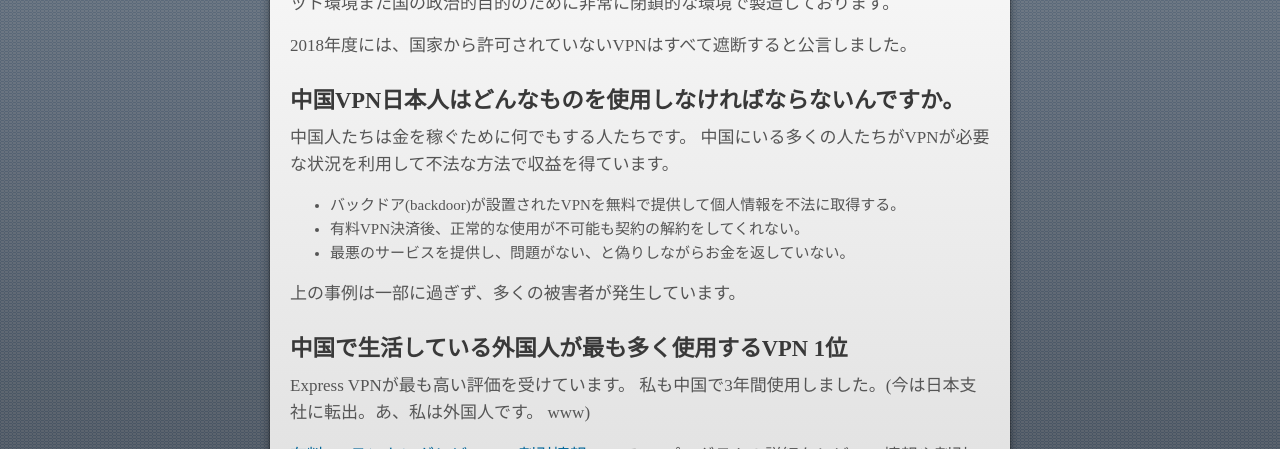
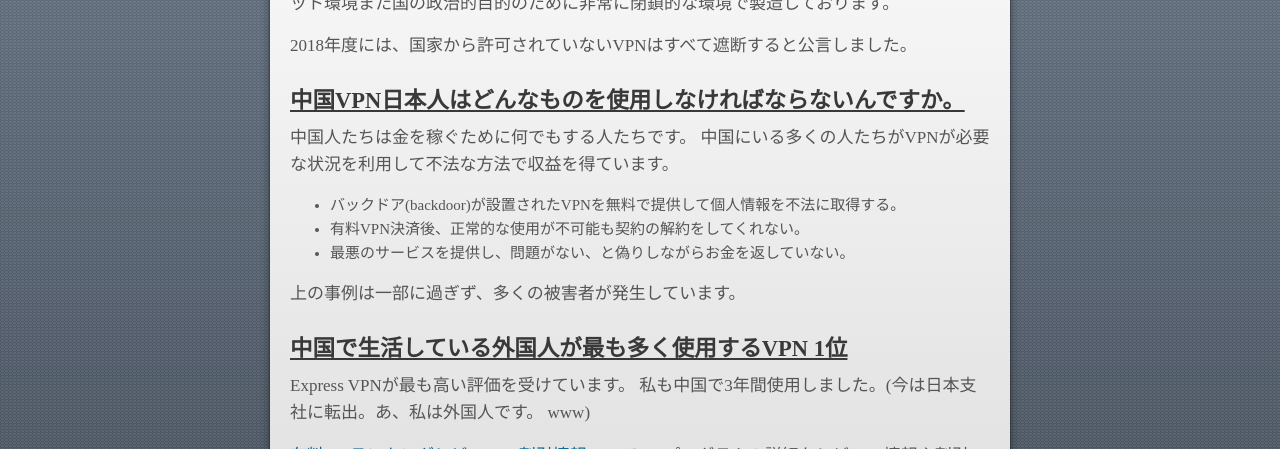
Before and after one commit to infocookie/Infocookie, a Jekyll site: the page built from _posts/2018-02-21-japan-china-vpn.md, in a window 1280 px wide. Shown: the part 258-707 px from the top of the page. Built offline with Jekyll 4.4.1, drawn with Linux system fonts in a browser that asks for light colours; some web fonts are replaced.

Commit message:
Update jekyll-theme-modernist.scss

```diff
--- a/_sass/jekyll-theme-modernist.scss
+++ b/_sass/jekyll-theme-modernist.scss
@@ -1,5 +1,5 @@
 @import "rouge-base16-dark";
-@import url('https://fonts.googleapis.com/css?family=Lato:300italic,700italic,300,700');
+
 
 html {
   background:#6C7989;
@@ -189,6 +189,7 @@
 
 h2 {
   color:#393939;
+   text-decoration: underline;
 }
 
 h3, h4, h5, h6 {
```
